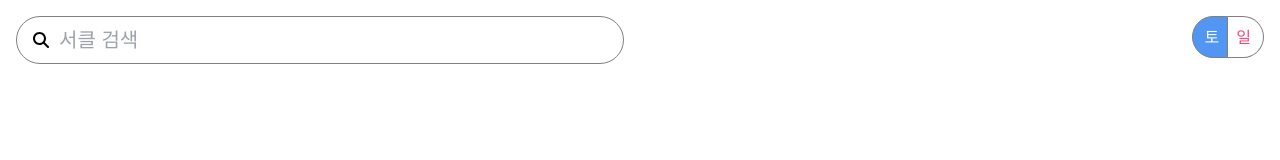
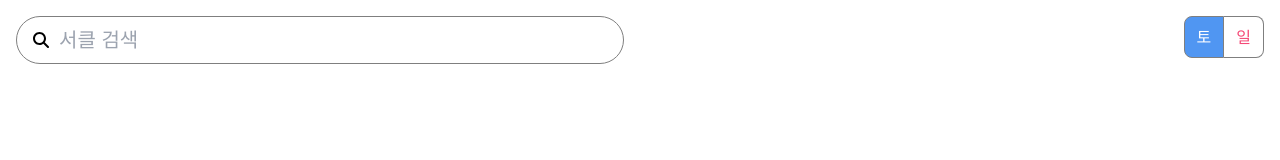
Before and after one commit to nutyworks/illustar, a Next.js app: page / in a window 1280 px wide. Shown: the top 160 px of the page. Built offline with nearby package versions, Linux system fonts and the light colour scheme.

Commit message:
Renew data

```diff
--- a/src/app/components/day_select_button.tsx
+++ b/src/app/components/day_select_button.tsx
@@ -12,15 +12,14 @@ export default function DaySelectButton({
       <button
         onClick={() => setDay(0)}
         style={{
-          padding: "0.5em",
-          paddingLeft: "0.75em",
+          padding: "0.5em 0.75em 0.5em 0.75em",
           backgroundColor:
             day === 0
               ? "rgb(var(--saturday-color))"
               : "rgb(var(--background-rgb))",
           border: "1px solid rgb(var(--border-color))",
-          borderTopLeftRadius: "2em",
-          borderBottomLeftRadius: "2em",
+          borderTopLeftRadius: "0.5em",
+          borderBottomLeftRadius: "0.5em",
           color:
             day !== 0
               ? "rgb(var(--saturday-color))"
@@ -34,16 +33,15 @@ export default function DaySelectButton({
       <button
         onClick={() => setDay(1)}
         style={{
-          padding: "0.5em",
-          paddingRight: "0.75em",
+          padding: "0.5em 0.75em 0.5em 0.75em",
           backgroundColor:
             day === 1
               ? "rgb(var(--sunday-color))"
               : "rgb(var(--background-rgb))",
           border: "1px solid rgb(var(--border-color))",
           borderLeft: "transparent",
-          borderTopRightRadius: "2em",
-          borderBottomRightRadius: "2em",
+          borderTopRightRadius: "0.5em",
+          borderBottomRightRadius: "0.5em",
           color:
             day !== 1
               ? "rgb(var(--sunday-color))"
```
Also changed, not shown: src/app/data.tsx (+1 -1 lines), 1 other file (tests, documents, lock files or other folders).
